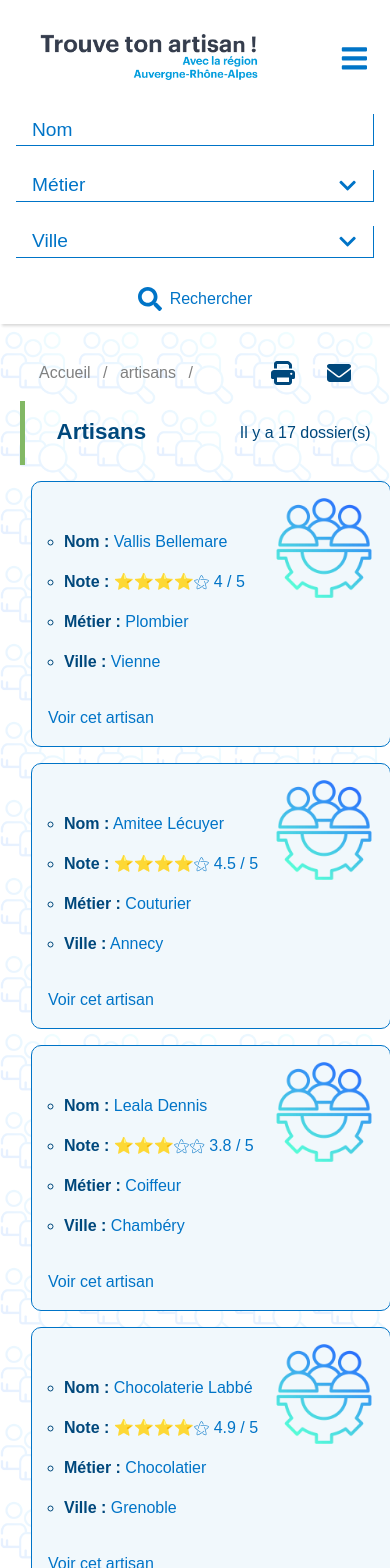
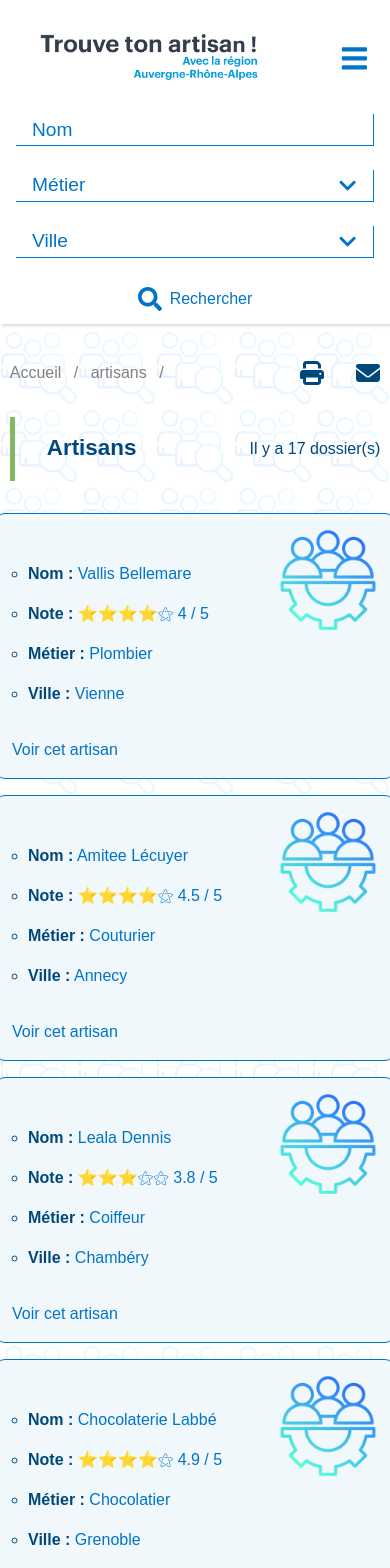
Before and after one commit to masterxamss/trouve_ton_artisan, a React (Vite) app: page /list_workers in a window 390 px wide. Shown: the top 1568 px of the page. Built offline with nearby package versions, Linux system fonts and the light colour scheme; a web font is replaced by a local one.

Commit message:
update styles

```diff
--- a/src/components/CardWorkerFile.jsx
+++ b/src/components/CardWorkerFile.jsx
@@ -29,7 +29,8 @@ const CardWorkerFile = (props) => {
             <strong>Catergorie :</strong> {props.category}
           </li>
           <li>
-            <strong>Site :</strong> {props.website}
+            <strong>Site :</strong>{" "}
+            {props.website === "" ? "Non renseigne" : props.website}
           </li>
         </ul>
       </div>
--- a/src/components/SectionFindWorker.jsx
+++ b/src/components/SectionFindWorker.jsx
@@ -44,7 +44,7 @@ const SectionFindWorker = () => {
             <strong>Trouve ton artisan</strong>, nous vous aidons à faire le bon
             choix en vous proposant une sélection <strong>d&apos;artisans</strong>{" "}
             qualifiés, fiables et près de chez vous. Comparez les avis,
-            consultez leurs réalisations, et optez pour celui qui correspond le
+            et optez pour celui qui correspond le
             mieux à vos besoins et à votre budget. Avec notre plateforme,
             choisir un <strong>artisan</strong> devient simple et serein.
           </p>
--- a/src/scss/components/_breadCumbs.scss
+++ b/src/scss/components/_breadCumbs.scss
@@ -53,6 +53,8 @@
 }
 
 @media only screen and (max-width: 1024px) {
+  .bread-cumbs{
+    width: 95%;
   .printer-email {
     .bread-cumbs-icon {
       p {
@@ -61,3 +63,4 @@
     }
   }
 }
+}
--- a/src/scss/components/_cardWorker.scss
+++ b/src/scss/components/_cardWorker.scss
@@ -1,11 +1,9 @@
 @import "variables";
 .card-worker {
   position: relative;
-  width: calc(33.33% - 1rem);
   border: 1px solid $primary-color;
   border-radius: 10px;
   background-color: $secondary-color;
-  min-width: 360px;
   cursor: pointer;
 
   ul {
--- a/src/scss/components/_cardWorkerFile.scss
+++ b/src/scss/components/_cardWorkerFile.scss
@@ -16,7 +16,7 @@
   ul {
     font-size: $font-size-2;
     color: $primary-color;
-    list-style-type: none;
+    list-style-type:circle;
     padding-left: 5rem;
     margin: 0;
     li {
--- a/src/scss/pages/_listWorkers.scss
+++ b/src/scss/pages/_listWorkers.scss
@@ -43,15 +43,24 @@
     gap: 1rem;
     width: 80%;
     list-style-type: none;
+    padding: 0;
+
+    li {
+      flex: 1 0 400px;
+    }
   }
 }
 
 @media only screen and (max-width: 1024px) {
-  .container-title{
-    margin: 1rem 0 !important;
-    width: 90% !important;
-    .section-title{
-      font-size: $fs-tablet-h2;
+  .section-list-workers {
+    .container-title {
+      width: 95%;
+      .section-title {
+        font-size: $fs-tablet-h2;
+      }
+    }
+    .container-list-workers {
+      width: 95%;
     }
   }
 }
--- a/src/styles/css/index.css
+++ b/src/styles/css/index.css
@@ -935,11 +935,9 @@ footer .container {
 }
 .card-worker {
   position: relative;
-  width: calc(33.33% - 1rem);
   border: 1px solid #0074C7;
   border-radius: 10px;
   background-color: #F1F8FC;
-  min-width: 360px;
   cursor: pointer;
 }
 .card-worker ul {
@@ -1024,7 +1022,10 @@ footer .container {
 }
 
 @media only screen and (max-width: 1024px) {
-  .printer-email .bread-cumbs-icon p {
+  .bread-cumbs {
+    width: 95%;
+  }
+  .bread-cumbs .printer-email .bread-cumbs-icon p {
     display: none;
   }
 }
@@ -1062,7 +1063,7 @@ footer .container {
 .worker-infos ul {
   font-size: 1.2rem;
   color: #0074C7;
-  list-style-type: none;
+  list-style-type: circle;
   padding-left: 5rem;
   margin: 0;
 }
@@ -1239,15 +1240,21 @@ footer .container {
   gap: 1rem;
   width: 80%;
   list-style-type: none;
+  padding: 0;
+}
+.section-list-workers .container-list-workers li {
+  flex: 1 0 400px;
 }
 
 @media only screen and (max-width: 1024px) {
-  .container-title {
-    margin: 1rem 0 !important;
-    width: 90% !important;
+  .section-list-workers .container-title {
+    width: 95%;
   }
-  .container-title .section-title {
+  .section-list-workers .container-title .section-title {
     font-size: 1.4rem;
+  }
+  .section-list-workers .container-list-workers {
+    width: 95%;
   }
 }
 .section-worker-file {
```
